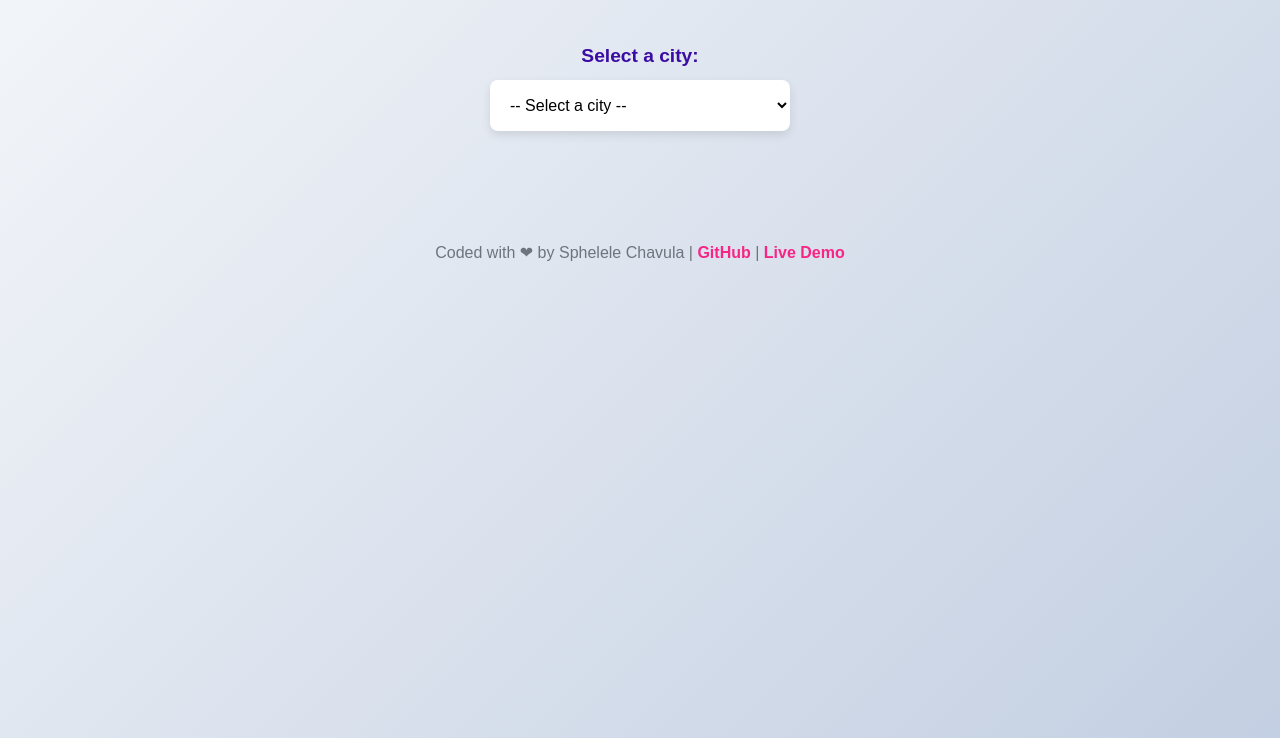
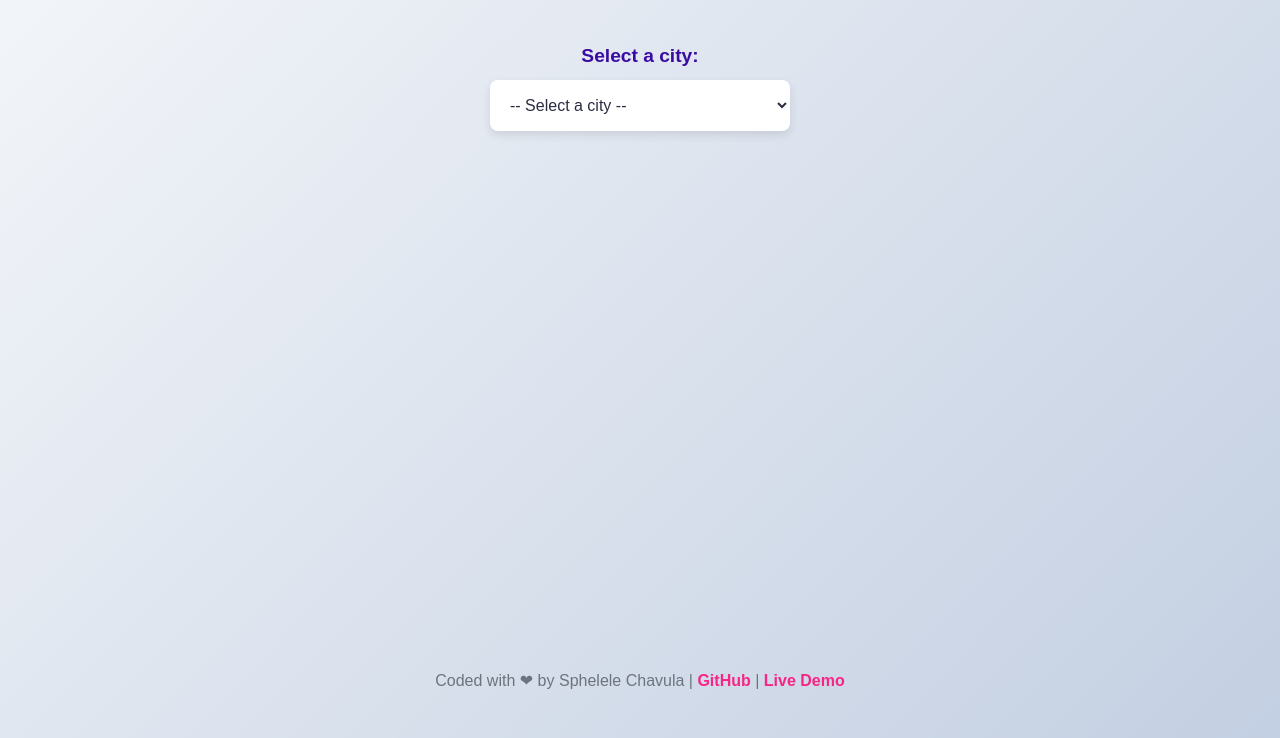
Before and after one commit to Spheh123/world-clock-project, a plain HTML site: page index.html in a window 1280 px wide. Shown: the part 126-864 px from the top of the page. Drawn offline with nearby package versions, Linux system fonts and the light colour scheme; a script that the page names is missing.

Commit message:
Updated CSS

```diff
--- a/src/style.css
+++ b/src/style.css
@@ -5,11 +5,16 @@ body {
   margin: 0;
   padding: 2rem;
   color: #2b2d42;
+  display: flex;
+  flex-direction: column;
+  align-items: center;
 }
 
 .container {
   max-width: 1000px;
+  width: 100%;
   margin: 0 auto;
+  flex: 1;
 }
 
 h1 {
@@ -43,6 +48,7 @@ select {
   box-shadow: 0 4px 10px rgba(0, 0, 0, 0.1);
   font-size: 1rem;
   cursor: pointer;
+  color: #2b2d42;
 }
 
 .clocks-container {
@@ -51,6 +57,7 @@ select {
   justify-content: center;
   gap: 2rem;
   margin-top: 3rem;
+  width: 100%;
 }
 
 .city-clock {
@@ -65,6 +72,7 @@ select {
 
 .city-clock:hover {
   transform: translateY(-5px);
+  box-shadow: 0 12px 25px rgba(0, 0, 0, 0.15);
 }
 
 .city-header {
@@ -111,16 +119,20 @@ footer {
   text-align: center;
   margin-top: 4rem;
   color: #6c757d;
+  width: 100%;
+  padding: 1rem 0;
 }
 
 footer a {
   color: #f72585;
   text-decoration: none;
   font-weight: bold;
+  transition: color 0.2s;
 }
 
 footer a:hover {
   text-decoration: underline;
+  color: #d90429;
 }
 
 @keyframes fadeIn {
```
